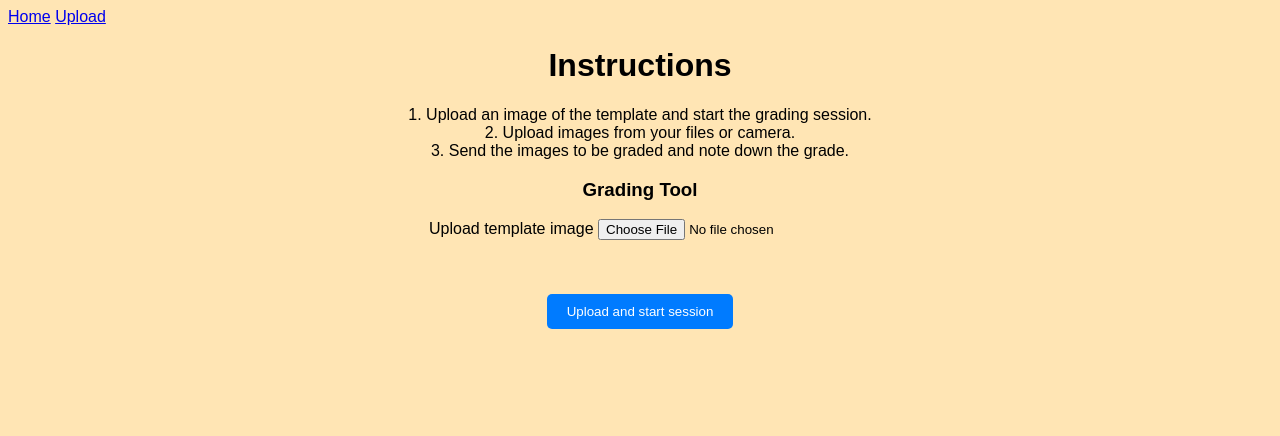
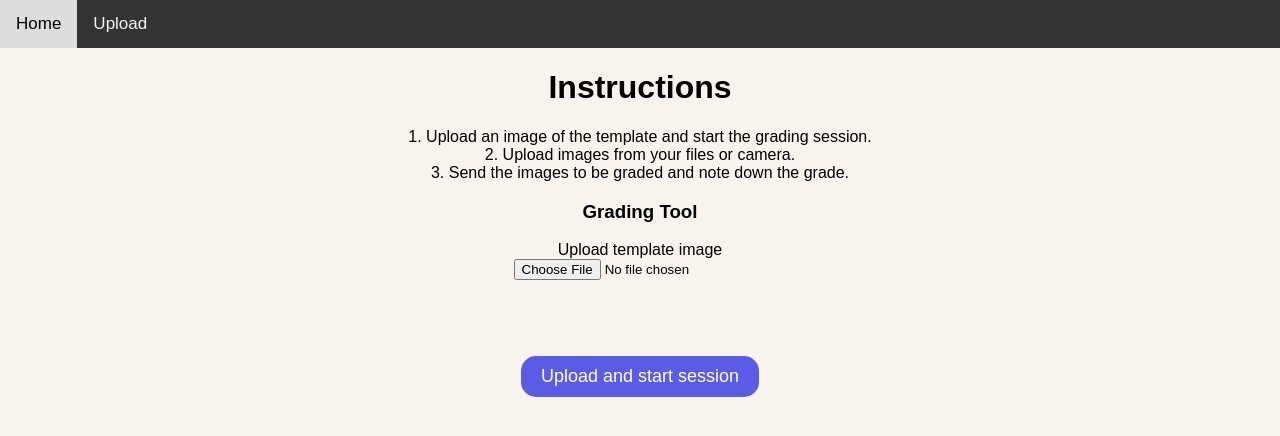
Before and after one commit to SatArw/prototype, a Flask app: page / in a window 1280 px wide. Shown: the top 436 px of the page. Run offline with Flask 2, Linux system fonts and the light colour scheme.

Commit message:
Update styles.css

```diff
--- a/static/styles.css
+++ b/static/styles.css
@@ -1,89 +1,148 @@
-/* Set a light peach background for all pages */
 body {
-    background-color: #FFE5B4;
+    font-family: 'Montserrat', sans-serif;
+    background-color: #F9F3EE;
+    margin: 0;
+    padding: 0;
   }
 
-/* Set the default font */
-body {
-    font-family: Arial, Helvetica, sans-serif;
+  .container {
+    width: 90%;
+    margin: auto;
+    display: flex;
+    flex-direction: column;
+    justify-content: center;
+    align-items: center;
+    min-height: 100vh;
   }
-/* Style the upload button */
-.upload-btn-wrapper {
-    position: relative;
-    overflow: hidden;
-    display: inline-block;
-    margin-top: 10px;
+
+  .btn {
+    background-color: #5A5CE6;
+    color: white;
+    border-radius: 15px;
+    padding: 10px 20px;
+    font-size: 18px;
+    border: none;
+    cursor: pointer;
+    transition: all 0.3s ease;
+  }
+
+  .btn:hover {
+    background-color: #3F3F92;
+  }
+
+  .form-group {
+    display: flex;
+    flex-direction: column;
+    align-items: center;
+    justify-content: center;
+    margin-bottom: 20px;
+  }
+
+  .form-control {
+    margin-bottom: 10px;
+    width: 100%;
+    padding: 10px;
+    border-radius: 15px;
+    border: none;
+  }
+
+  .form-control:focus {
+    outline: none;
+  }
+
+  .input-group {
+    margin-bottom: 20px;
+    display: flex;
+    flex-direction: column;
+    align-items: center;
+    justify-content: center;
+  }
+
+  .input-group label {
+    font-size: 18px;
     margin-bottom: 10px;
   }
 
-.btn {
-    background-color: #007bff;
-    color: white;
-    border: none;
-    padding: 10px 20px;
-    border-radius: 5px;
-    cursor: pointer;
-    transition: background-color 0.3s;
+  .input-group input[type="file"] {
+    display: none;
   }
 
-.btn:hover {
-    background-color: #0069d9;
+  .input-group .upload-btn {
+    background-color: #5A5CE6;
+    color: white;
+    border-radius: 15px;
+    padding: 10px 20px;
+    font-size: 18px;
+    border: none;
+    cursor: pointer;
+    transition: all 0.3s ease;
   }
 
-/* Style the browse button */
-.upload-btn-wrapper input[type=file] {
-    font-size: 1.2em;
-    width: 100%;
-    height: 100%;
-    position: absolute;
-    left: 0;
-    top: 0;
-    opacity: 0;
-    cursor: pointer;
+  .input-group .upload-btn:hover {
+    background-color: #3F3F92;
   }
 
-/* Style the images */
-.workpiece {
-    max-width: 256px;
-    height: auto;
-    border: 5px solid #007bff;
-    margin: 10px;
-    padding: 10px;
+  .input-group .file-name {
+    font-size: 14px;
+    color: #5A5CE6;
+    margin-top: 10px;
   }
 
-/* Style the text */
-.text {
-    font-size: 1.2em;
-    margin-bottom: 10px;
+  .image-preview {
+    width: 100%;
+    margin-bottom: 20px;
   }
 
-/* Style the input fields */
-.input-field {
+  .image-preview img {
     width: 100%;
-    padding: 10px;
-    margin: 10px 0;
-    border: none;
-    border-radius: 5px;
-    background-color: #f2f2f2;
+    height: auto;
   }
 
-.input-field:focus {
-    outline: none;
-    background-color: #ddd;
+  .home-page-template {
+    margin-top: 50px;
+    width: 80%;
+    display: block;
+    margin-left: auto;
+    margin-right: auto;
   }
 
-/* Style the 'New Workpiece' button */
-.new-workpiece-btn {
-    background-color: #007bff;
+  /* Navigation bar */
+.navbar {
+	background-color: #333;
+	overflow: hidden;
+}
+
+.navbar a {
+	float: left;
+	color: #f2f2f2;
+	text-align: center;
+	padding: 14px 16px;
+	text-decoration: none;
+	font-size: 17px;
+}
+
+.navbar a:hover {
+	background-color: #ddd;
+	color: black;
+}
+
+.active {
+	background-color: #4CAF50;
 	color: white;
-    border: none;
-    padding: 10px 20px;
-    border-radius: 5px;
-    cursor: pointer;
-    transition: background-color 0.3s;
+}
+
+/* ... existing styles ... */
+
+/* Add styles for preview section */
+.preview-section {
+    display: none;
     margin-top: 20px;
   }
 
-.new-workpiece-btn:hover {
-    background-color: #0069d9;
+  .preview-section img {
+    max-width: 100%;
+    max-height: 200px;
+    object-fit: contain;
   }
+
+  /* ... existing styles ... */
```
Lines whose indentation alone changed are shown as unchanged.
